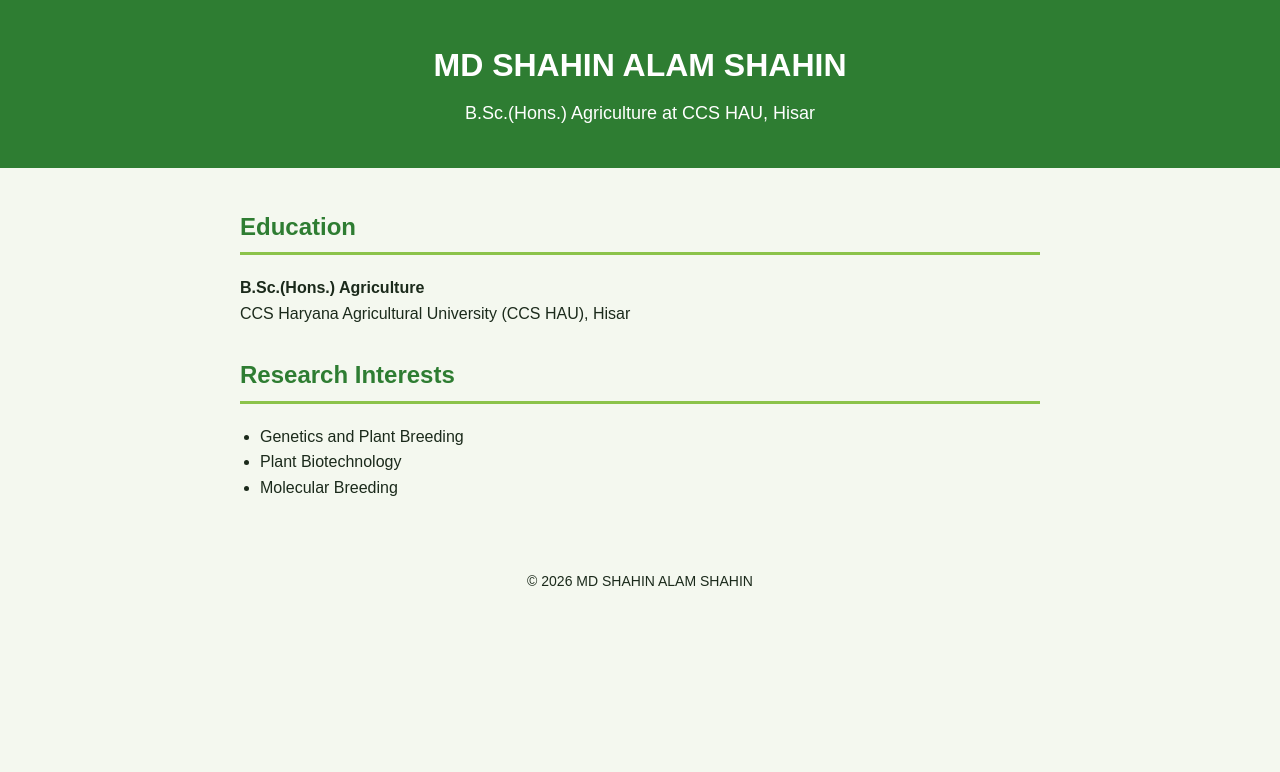
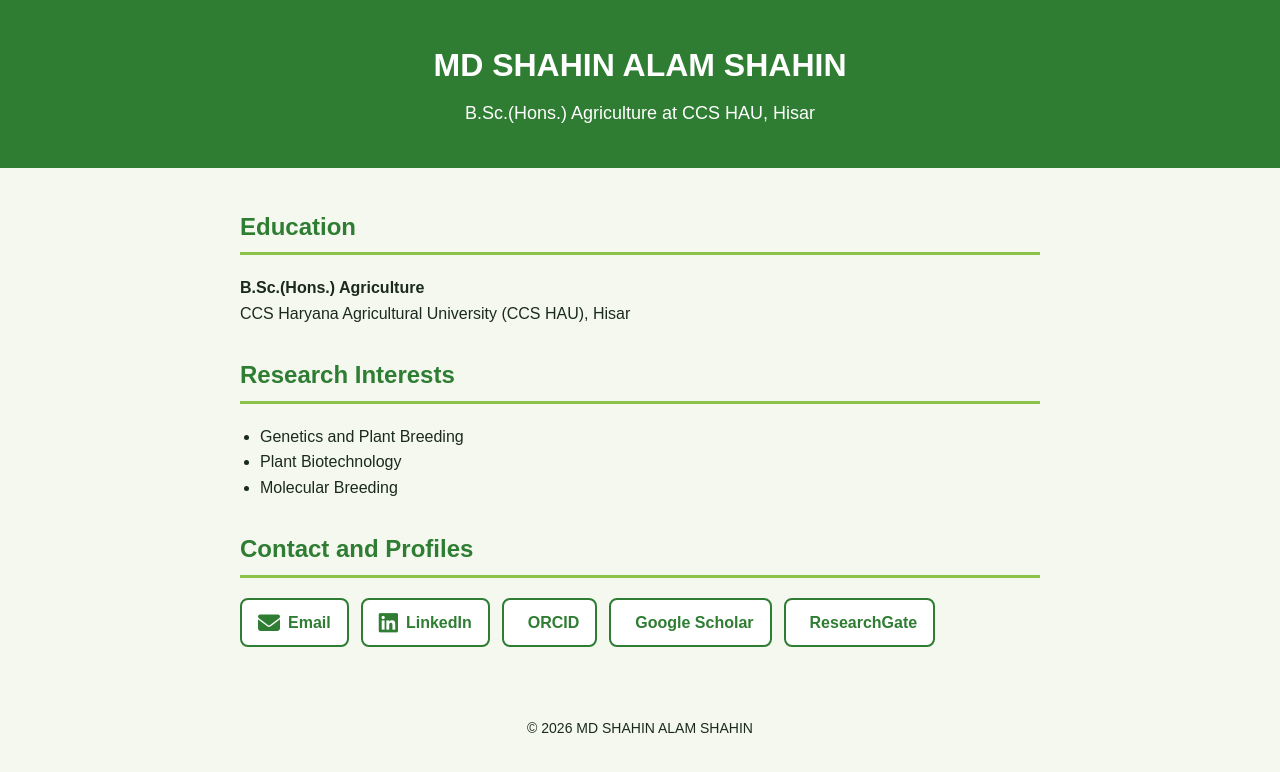
Before and after one commit to shahinalam1150/shahinalam1150.github.io, a plain HTML site: page index.html in a window 1280 px wide. Drawn offline with Linux system fonts and the light colour scheme; some icons are missing.

Commit message:
Update index.html

```diff
--- a/index.html
+++ b/index.html
@@ -26,6 +26,7 @@
       font-size: 18px;
     }
     main {
+
       max-width: 800px;
       margin: 0 auto;
       padding: 20px;
@@ -46,7 +47,35 @@
       padding: 20px;
       font-size: 14px;
     }
+        .contact-links {
+      display: flex;
+      flex-wrap: wrap;
+      gap: 12px;
+      list-style: none;
+      padding: 0;
+    }
+    .contact-links a {
+      display: inline-flex;
+      align-items: center;
+      gap: 8px;
+      background-color: #FFFFFF;
+      border: 2px solid #2E7D32;
+      border-radius: 8px;
+      padding: 10px 16px;
+      text-decoration: none;
+      color: #2E7D32;
+      font-weight: bold;
+    }
+    .contact-links a:hover {
+      background-color: #2E7D32;
+      color: #FFFFFF;
+    }
+    .contact-links i {
+      font-size: 22px;
+    }
   </style>
+    <link rel="stylesheet" href="https://cdnjs.cloudflare.com/ajax/libs/font-awesome/6.5.1/css/all.min.css">
+  <link rel="stylesheet" href="https://cdnjs.cloudflare.com/ajax/libs/academicons/1.9.4/css/academicons.min.css">
 </head>
 <body>
 
@@ -70,6 +99,16 @@
         <li>Molecular Breeding</li>
       </ul>
     </section>
+        <section>
+      <h2>Contact and Profiles</h2>
+      <ul class="contact-links">
+        <li><a href="mailto:shahinalam9398@gmail.com" title="shahinalam9398@gmail.com"><i class="fa-solid fa-envelope" aria-hidden="true"></i> Email</a></li>
+        <li><a href="https://www.linkedin.com/in/mdshahinalamshahin" target="_blank" rel="noopener"><i class="fa-brands fa-linkedin" aria-hidden="true"></i> LinkedIn</a></li>
+        <li><a href="https://orcid.org/0009-0003-2748-8691" target="_blank" rel="noopener"><i class="ai ai-orcid" aria-hidden="true"></i> ORCID</a></li>
+        <li><a href="https://scholar.google.com/citations?user=E517FCUAAAAJ&hl=en" target="_blank" rel="noopener"><i class="ai ai-google-scholar" aria-hidden="true"></i> Google Scholar</a></li>
+        <li><a href="https://www.researchgate.net/profile/Md-Shahin-Alam-Shahin" target="_blank" rel="noopener"><i class="ai ai-researchgate" aria-hidden="true"></i> ResearchGate</a></li>
+      </ul>
+    </section>
   </main>
 
   <footer>
```
